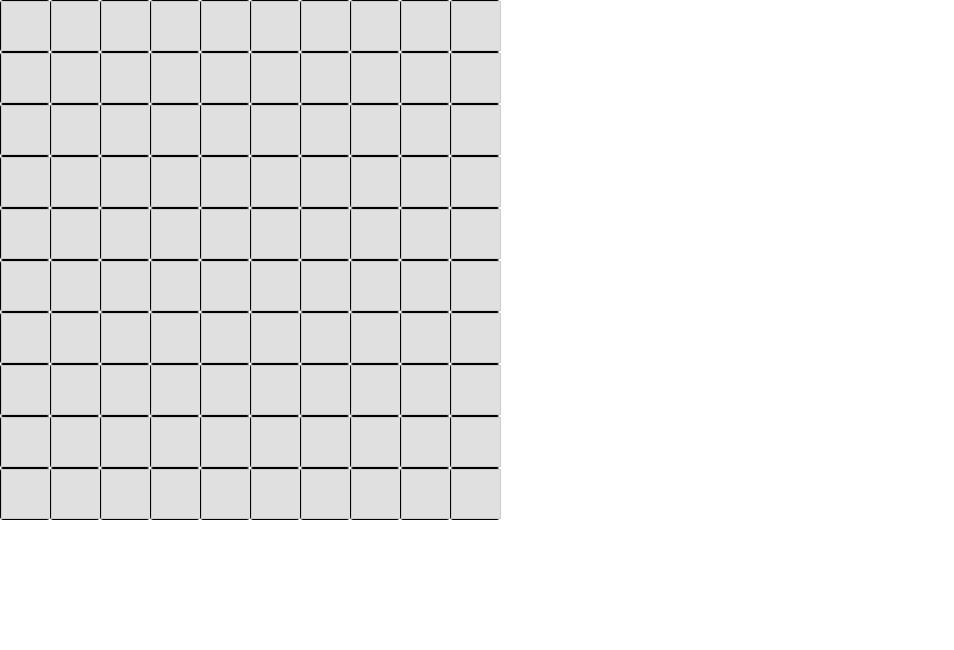
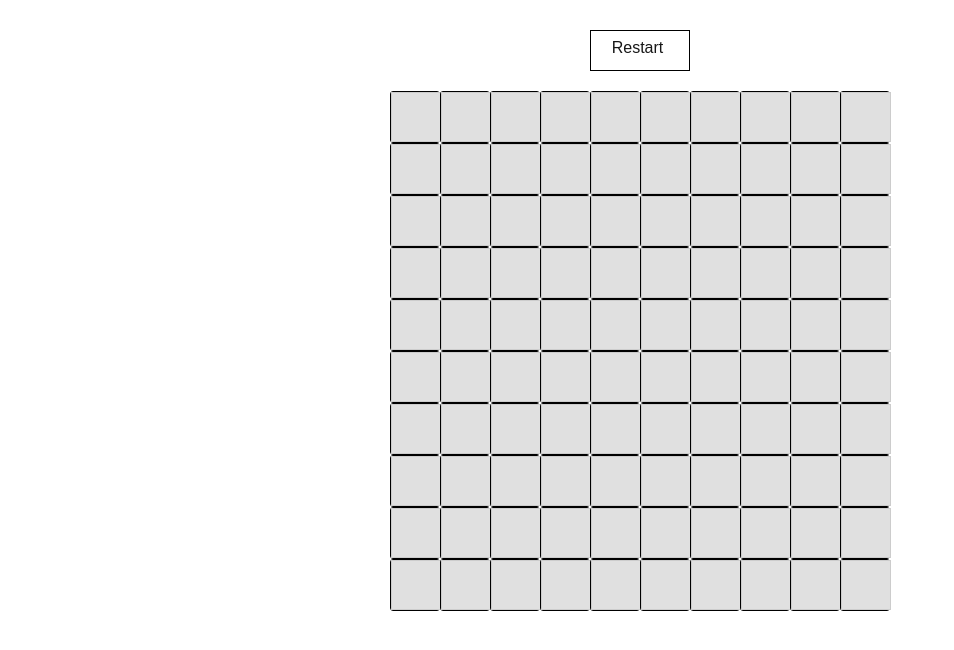
Before and after one commit to andredeloliveira/minesweeper, a Next.js app: page / in a window 1280 px wide. Shown: the top 650 px of the page, without its empty margins (0-954 px from the left). Built offline with nearby package versions, Linux system fonts and the light colour scheme.

Commit message:
Reveal bombs after game is finished & Restart button
- Also added styles, like emojis for bombs
- Created and centered container to be "centralized"
- Added minimalistic restart button

```diff
--- a/src/app/globals.css
+++ b/src/app/globals.css
@@ -33,6 +33,22 @@ body {
   border: 1px solid black;
   border-radius: 3px;
   text-align: center;
+}
+
+.restart-button {
+  border: 1px solid black;
+  padding: 5px 10px 10px 5px;
+  width: 100px;
+}
+
+.game-container {
+  width: 100vw;
+  height: 80vh;
+  display: flex;
+  flex-direction: column;
+  justify-content: center;
+  align-items: center;
+  gap: 20px;
 }
 
 .cell.hidden {
--- a/src/app/page.tsx
+++ b/src/app/page.tsx
@@ -2,7 +2,7 @@
 
 import { useEffect, useState } from "react";
 
-type CellValue = number | 'bomb'
+type CellValue = number | "💣"
 
 type CellState = "hidden" | "revealed" | "flagged"
 
@@ -13,7 +13,7 @@ type Cell = {
 
 const MineSweeper = ({ board, rows, columns }: { board: Cell[][], rows: number, columns: number }) => {
   const [cells, setCells] = useState<Cell[][]>([])
-
+  const [isGameEnded, setIsGameEnded] = useState(false)
   useEffect(() => {
     setCells(board)
   }, [board])
@@ -31,17 +31,20 @@ const MineSweeper = ({ board, rows, columns }: { board: Cell[][], rows: number,
 
   // considers the position of the cell, to guarantee it will be updated
   function handleOnClick(i: number, j: number) {
+    if (isGameEnded) {
+      return;
+    }
     const cellsToUpdate = [...cells]
     const clickedCell = cellsToUpdate[i][j]
     let bombsAround = 0
-    if (clickedCell.value !== 'bomb') {
+    if (clickedCell.value !== "💣") {
       for (let k = i - 1; k <= i+1; k++) {
         for (let l = j -1; l <= j+1; l++) {
           if (k >= rows || l >= columns || k < 0 || l < 0) {
             continue;
           }
           const neighbour = cellsToUpdate[k][l]
-          if (neighbour.value === 'bomb') {
+          if (neighbour.value === "💣") {
             bombsAround += 1
           }
         }
@@ -63,13 +66,23 @@ const MineSweeper = ({ board, rows, columns }: { board: Cell[][], rows: number,
       }
       setCells(cellsToUpdate)
     } else {
-      alert('game over')
+      setIsGameEnded(true)
+      setCells((prevCells: Cell[][]) => {
+        return prevCells.map((row) => {
+          return row.map((cell) => {
+            return cell.value === "💣" ? { ...cell, state: "revealed" } : cell
+          })
+        })
+      })
+      alert("game over")
     }
   }
 
+  function renderCells(cells: Cell[][]) {
     return (
-    <div>
-      { cells.map((row, i) => {
+      <div className="board">
+      {
+        cells.map((row, i) => {
           return (
             <div key={i} className="row">
               { row.map((col, j) => {
@@ -84,8 +97,23 @@ const MineSweeper = ({ board, rows, columns }: { board: Cell[][], rows: number,
               }) }
             </div>
           )
-      }) }
+        })
+      }
       </div>
+    )
+  }
+  return (
+    <>
+      <button
+        className="restart-button"
+        onClick={() => {
+          const newBoard = generateBoard(rows, columns)
+          setCells(newBoard)
+          setIsGameEnded(false)
+        }}
+      >Restart</button>
+    {renderCells(cells)}
+    </>
   )
 }
 
@@ -101,7 +129,7 @@ function CellComponent(props: Cell) {
 function generateBoard(rows: number, columns: number): Cell[][] {
   return Array(rows).fill(null).map(() => {
     return Array(columns).fill(null).map(() => {
-      return { state: "hidden", value: Math.random() > 0.8 ? "bomb" : 0}
+      return { state: "hidden", value: Math.random() > 0.8 ? "💣" : 0}
     })
   })
 }
@@ -111,7 +139,7 @@ export default function Home() {
   const columns = 10
   const seededBoard: Cell[][] = generateBoard(rows, columns)
   return (
-    <div>
+    <div className="game-container">
       <MineSweeper board={seededBoard} rows={rows} columns={columns}/>
     </div>
   );
```
Lines whose indentation alone changed are shown as unchanged.
